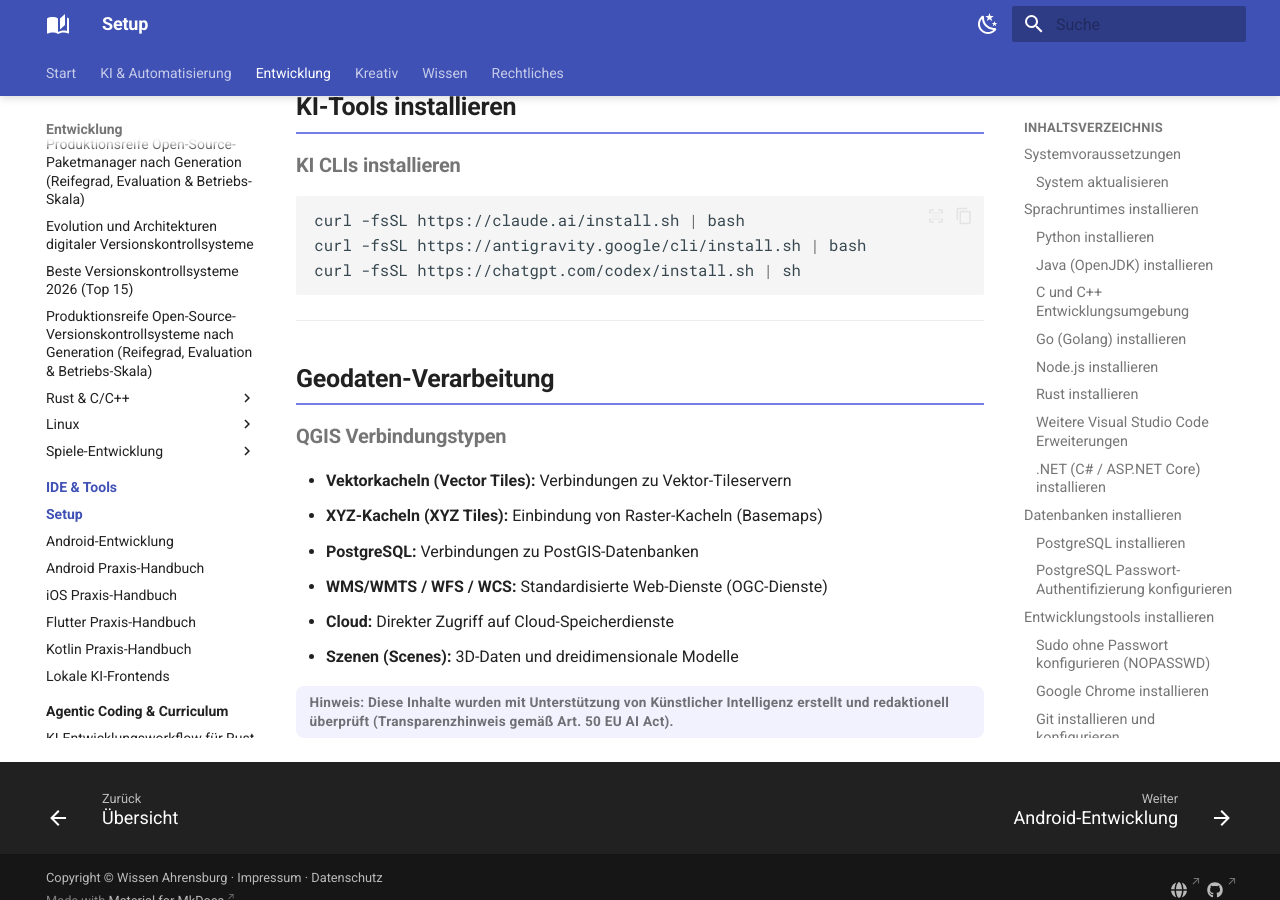
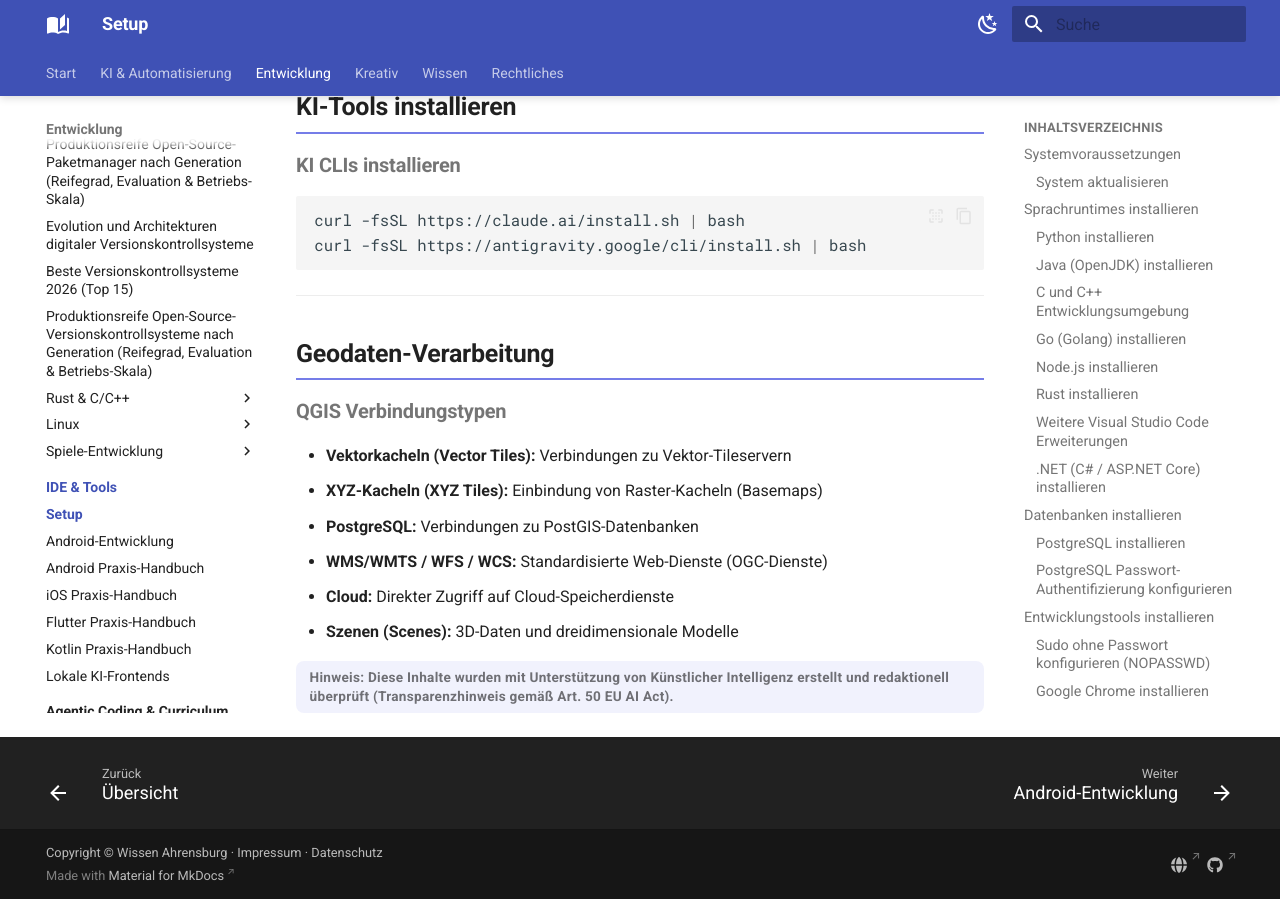
Before and after one commit to thorstenkloehn/dokument, an MkDocs documentation site: the page built from docs/entwicklung/ide/setup.md, in a window 1280 px wide and 900 px high, scrolled down 5579 px. Built offline with MkDocs 1.6.1 and Material for MkDocs 9.7.7, drawn with Linux system fonts in a browser that asks for light colours.

Commit message:
docs: Entfernen der Installationsanweisungen für ChatGPT Codex

````diff
--- a/docs/entwicklung/ide/setup.md
+++ b/docs/entwicklung/ide/setup.md
@@ -240,7 +240,6 @@ sudo snap install intellij-idea --classic
 ```bash
 curl -fsSL https://claude.ai/install.sh | bash
 curl -fsSL https://antigravity.google/cli/install.sh | bash
-curl -fsSL https://chatgpt.com/codex/install.sh | sh
 
 ```
 
````
